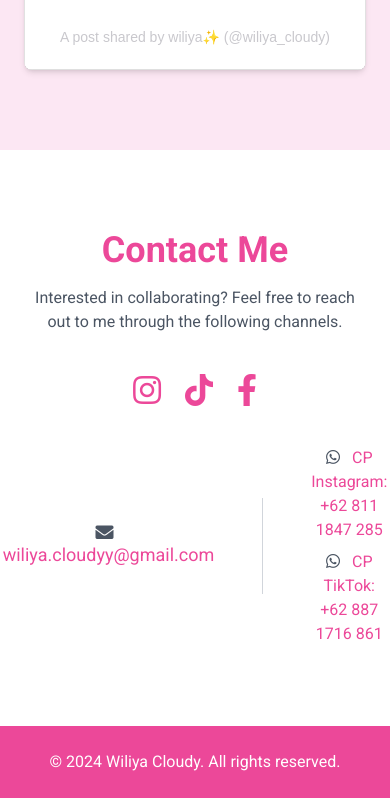
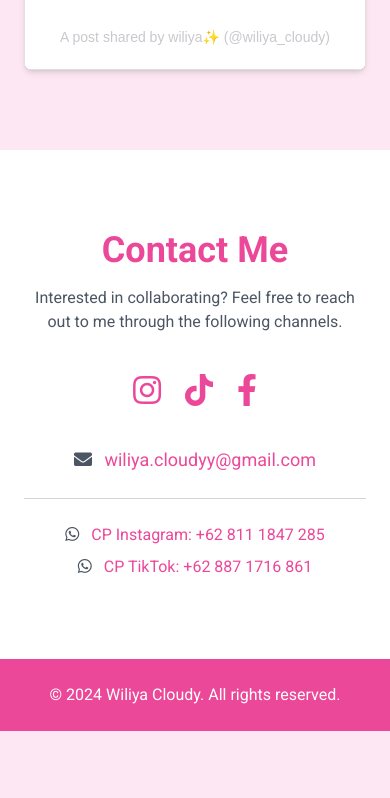
Before and after one commit to WiliyaCloudy/Website-Portfolio, a plain HTML site: page index.html in a window 390 px wide. Shown: the part 3571-4369 px from the top of the page. After the commit the page ends 4302 px from the top, so only its background shows below. Drawn offline with nearby package versions, Linux system fonts and the light colour scheme; a script that the page names is missing.

Commit message:
Update v1.0

```diff
--- a/index.html
+++ b/index.html
@@ -446,7 +446,7 @@
                     <i class="fab fa-facebook-f fa-2x"></i>
                 </a>
             </div>
-            <div class="mt-10 flex justify-center items-center space-x-12">
+            <div class="mt-10 flex flex-col md:flex-row justify-center items-center space-y-6 md:space-y-0 md:space-x-12">
                 <div class="text-center">
                     <p class="text-gray-600 text-lg">
                         <i class="fas fa-envelope mr-2"></i>
@@ -454,7 +454,7 @@
                             href="mailto:wiliya.cloudy@gmail.com">wiliya.cloudyy@gmail.com</a>
                     </p>
                 </div>
-                <div class="border-l border-gray-300 h-24"></div>
+                <div class="border-t md:border-t-0 md:border-l border-gray-300 w-full md:w-auto h-0 md:h-24"></div>
                 <div class="text-center">
                     <p class="text-gray-600">
                         <i class="fab fa-whatsapp mr-2"></i>
```
Also changed, not shown: test.html (added).
